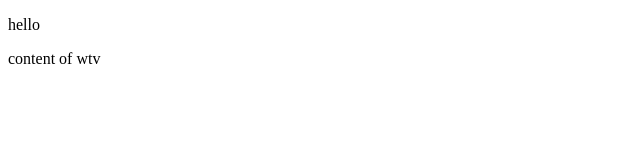
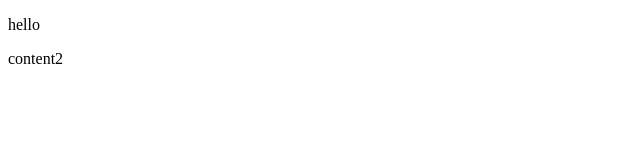
Before and after one commit to tabeerfatima/HTML_FILE, a plain HTML site: page index.html in a window 1280 px wide. Shown: the full height of the page, 0-640 px from the left. Drawn offline with Linux system fonts and the light colour scheme.

Commit message:
wrote content2

```diff
--- a/index.html
+++ b/index.html
@@ -7,6 +7,6 @@
 </head>
 <body>
     <p>hello</p>
-    <p>content of wtv</p>
+    <p>content2</p>
 </body>
 </html>
```
